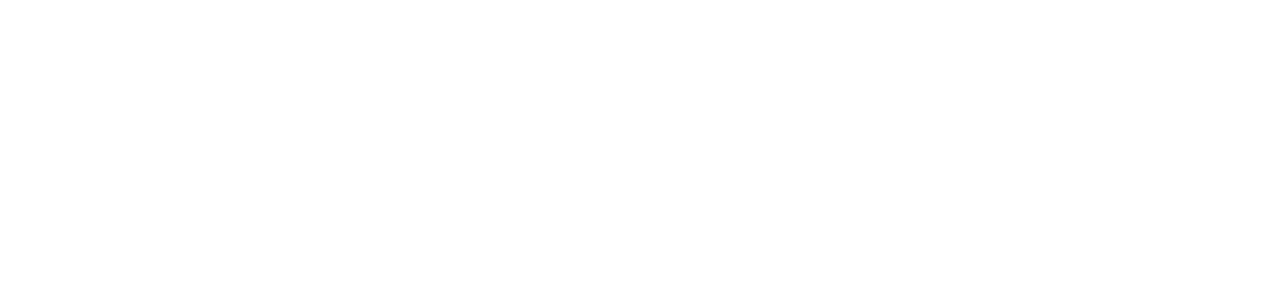
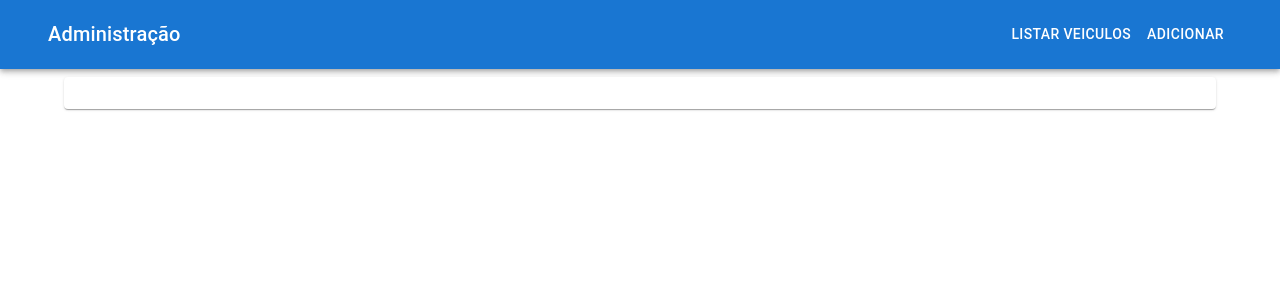
Before and after one commit to PedroVMB/FRONT-REACT-CONCESSIONARIA, a React (Vite) app: page / in a window 1280 px wide. Before the commit this address had no page. Shown: the top 300 px of the page. Built offline with nearby package versions, Linux system fonts and the light colour scheme; the HTML template or start-up script is replaced by a standard one.

Commit message:
feat: alterando as rotas

```diff
--- a/src/App.tsx
+++ b/src/App.tsx
@@ -6,7 +6,7 @@
 function App() {
   return (
     <Routes>
-      <Route path="/admin" element={<BasePage />}>
+      <Route path="/" element={<BasePage />}>
         <Route path="veiculos" element={<Principal />} />
         <Route path="veiculos/novo" element={<FormRegisterVehicle />} />
       </Route>
--- a/src/pages/BasePage.tsx
+++ b/src/pages/BasePage.tsx
@@ -12,12 +12,12 @@
                                 Administração
                             </Typography>
                             <Box sx={{ display: 'flex', flexGrow: 1, flexDirection: 'row', justifyContent: 'end' }}>
-                                <Link component={RouterLink} to="/admin/veiculos">
+                                <Link component={RouterLink} to="/veiculos">
                                     <Button sx={{ my: 2, color: 'white' }}>
                                         Listar Veiculos
                                     </Button>
                                 </Link>
-                                <Link component={RouterLink} to="/admin/veiculos/novo">
+                                <Link component={RouterLink} to="/veiculos/novo">
                                     <Button sx={{ my: 2, color: 'white' }}>
                                         Adicionar
                                     </Button>
```
